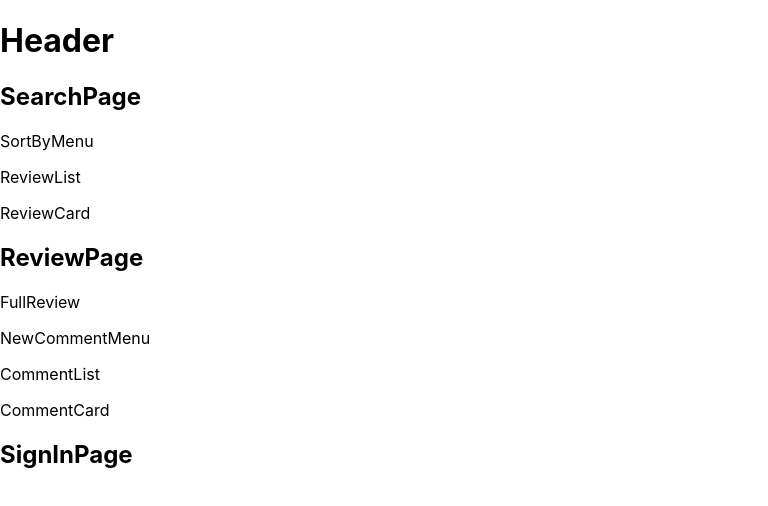
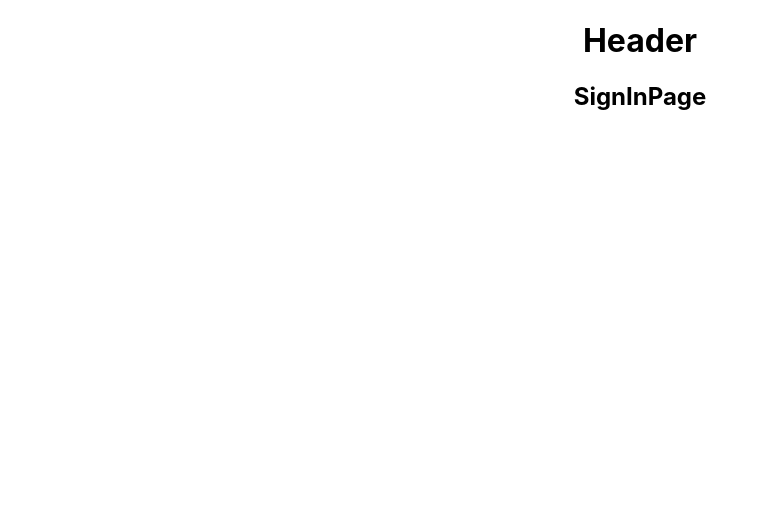
Before and after one commit to MichaelJRossDev/MyGamesFrontend, a React (Create React App) app in the folder fe-games/: page /signin in a window 1280 px wide. Shown: the top 506 px of the page, without its empty margins (0-768 px from the left). Built offline with nearby package versions, Linux system fonts and the light colour scheme.

Commit message:
Implement view all reviews

```diff
--- a/fe-games/package.json
+++ b/fe-games/package.json
@@ -8,6 +8,7 @@
     "@testing-library/user-event": "^13.5.0",
     "react": "^18.2.0",
     "react-dom": "^18.2.0",
+    "react-router-dom": "^6.6.2",
     "react-scripts": "5.0.1",
     "web-vitals": "^2.1.4"
   },
--- a/fe-games/src/App.css
+++ b/fe-games/src/App.css
@@ -2,37 +2,14 @@
   text-align: center;
 }
 
-.App-logo {
-  height: 40vmin;
-  pointer-events: none;
+.ReviewList {
+  border-color: blue;
+  border-width: 2px;
+  border-style: solid;
 }
 
-@media (prefers-reduced-motion: no-preference) {
-  .App-logo {
-    animation: App-logo-spin infinite 20s linear;
-  }
+.ReviewCard {
+  border-color: purple;
+  border-width: 1px;
+  border-style: solid;
 }
-
-.App-header {
-  background-color: #282c34;
-  min-height: 100vh;
-  display: flex;
-  flex-direction: column;
-  align-items: center;
-  justify-content: center;
-  font-size: calc(10px + 2vmin);
-  color: white;
-}
-
-.App-link {
-  color: #61dafb;
-}
-
-@keyframes App-logo-spin {
-  from {
-    transform: rotate(0deg);
-  }
-  to {
-    transform: rotate(360deg);
-  }
-}
--- a/fe-games/src/App.js
+++ b/fe-games/src/App.js
@@ -5,19 +5,34 @@ import SignInPage from './components/SignInPage';
 
 import './App.css';
 import { useState } from 'react';
+import { BrowserRouter, Routes, Route } from 'react-router-dom';
 
 function App() {
 
   const [username, setUsername] = useState('DefaultUsername');
 
   return (
-    <div>
-      <Header />
-      <SearchPage />
-      <ReviewPage />
-      <SignInPage />
-    </div>
+    <BrowserRouter>
+      <div className='App'>
+        <Header />
+        <Routes>
+          <Route path="/" element={<SearchPage />} />
+          <Route path="/:review_id" element={<ReviewPage />} />
+          <Route path="/signin" element={<SignInPage />} />
+        </Routes>
+      </div>
+    </BrowserRouter>
   );
+
+  // return (
+  //     <div>
+  //       <Header />
+  //       <SearchPage />
+  //       <ReviewPage />
+  //       <SignInPage />
+  //     </div>
+  // );
+
 }
 
 export default App;
--- a/fe-games/src/components/ReviewCard.jsx
+++ b/fe-games/src/components/ReviewCard.jsx
@@ -1,7 +1,13 @@
-const ReviewCard = () => {
+const ReviewCard = (params) => {
+    const review = params.review;
+    const date = new Date(params.review.created_at)
+    console.log(date.toLocaleDateString());
+
     return (
-        <div>
-            <p>ReviewCard</p>
+        <div className="ReviewCard">
+            <h3>{review.title}</h3>
+            <p>❤️{review.votes} 💬{review.comment_count} {review.owner} <br/>
+            {date.toDateString()}</p>
         </div>
     )
 }
--- a/fe-games/src/components/ReviewList.jsx
+++ b/fe-games/src/components/ReviewList.jsx
@@ -1,10 +1,10 @@
 import ReviewCard from "./ReviewCard";
 
-const ReviewList = () => {
+const ReviewList = (params) => {
+    const reviews = params.reviews;
     return (
-        <div>
-            <p>ReviewList</p>
-            <ReviewCard />
+        <div className="ReviewList">
+            {reviews.map(review => <ReviewCard key={review.review_id} review={review} />)}
         </div>
     )
 }
--- a/fe-games/src/components/SearchPage.jsx
+++ b/fe-games/src/components/SearchPage.jsx
@@ -8,8 +8,8 @@ const SearchPage = () => {
     return (
         <div>
             <h2>SearchPage</h2>
-            <SortByMenu />
-            <ReviewList />
+            <SortByMenu setReviews={setReviews} reviews={reviews}/>
+            <ReviewList reviews={reviews}/>
         </div>
     )
 }
--- a/fe-games/src/components/SortByMenu.jsx
+++ b/fe-games/src/components/SortByMenu.jsx
@@ -1,9 +1,22 @@
 import { useState } from "react";
 
-const SortByMenu = () => {
+const SortByMenu = (params) => {
     const [sortBy, setSortBy] = useState('');
     const [order, setOrder] = useState('');
     const [category, setCategory] = useState('');
+
+    const setReviews = params.setReviews;
+
+    fetch('https://michaels-games.onrender.com/api/reviews')
+    .then(output => output.json())
+    .then(data => data.reviews)
+    .then(reviews => {
+        setReviews(reviews)
+        //console.log(reviews);
+    })
+    .catch(err => console.log(err));
+
+
 
     return (
         <div>
```
Also changed, not shown: 1 other file (tests, documents, lock files or other folders).
